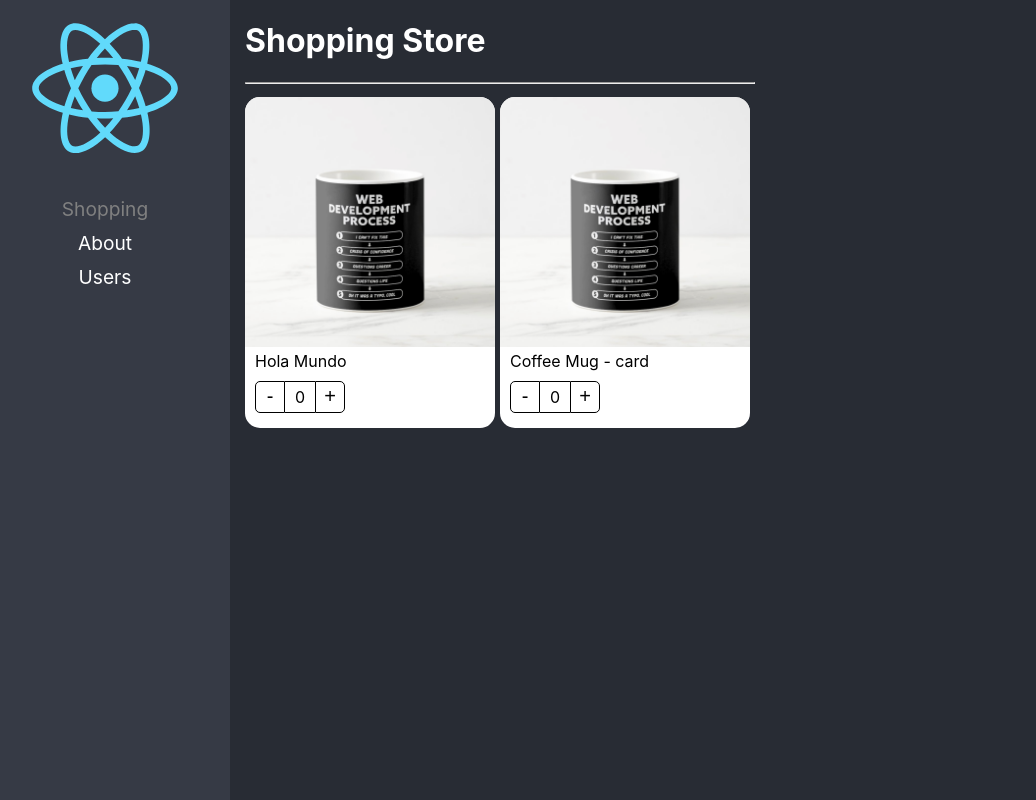
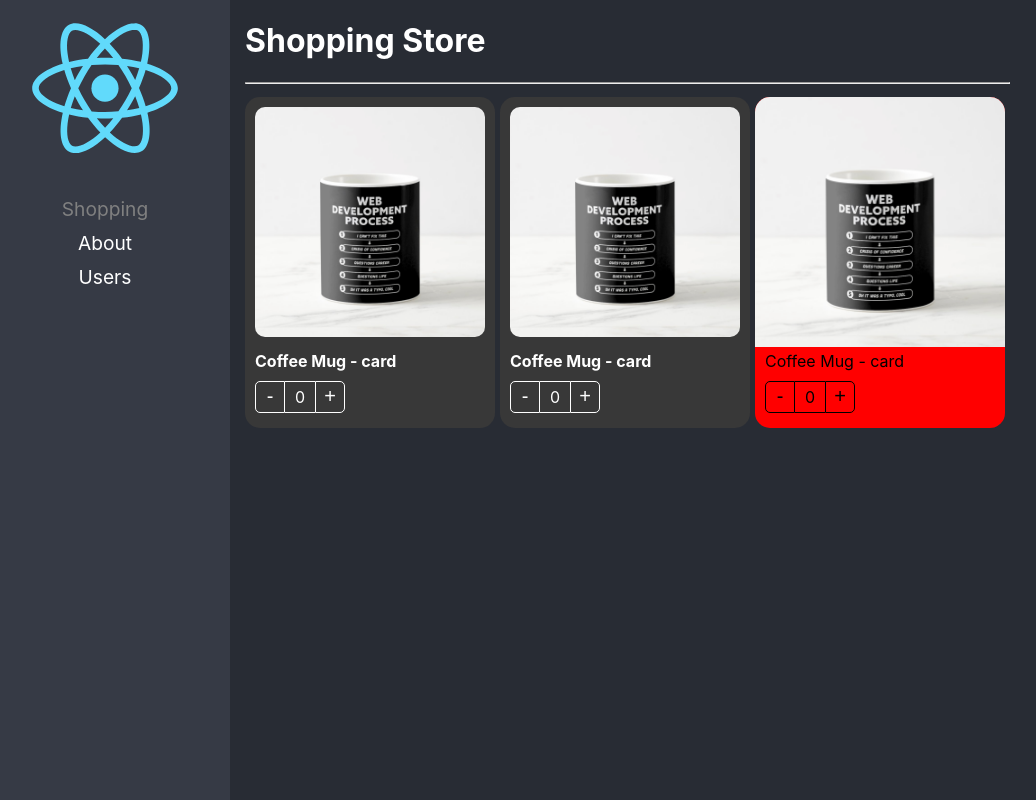
Before and after one commit to SantiLondo19/React-Pro, a React (Create React App) app: page / in a window 1280 px wide. Shown: the whole page, without its empty margins (20-1056 px from the left). Built offline with nearby package versions, Linux system fonts and the light colour scheme.

Commit message:
extended styles

```diff
--- a/src/02-component-patterns/components/ProductButton.tsx
+++ b/src/02-component-patterns/components/ProductButton.tsx
@@ -2,10 +2,15 @@
 import { useContext } from "react";
 import { ProductContext } from "./ProductCard";
 
-export const ProductButton = () => {
+export interface ProductButtonProps {
+  className?: string;
+  style?: React.CSSProperties;
+}
+
+export const ProductButton = ({ className, style }: ProductButtonProps) => {
   const { increaseBy, counter } = useContext(ProductContext);
   return (
-    <div className={styles.buttonsContainer}>
+    <div style={style} className={`${styles.buttonsContainer} ${className}`}>
       <button className={styles.buttonMinus} onClick={() => increaseBy(-1)}>
         -
       </button>
--- a/src/02-component-patterns/components/ProductCard.tsx
+++ b/src/02-component-patterns/components/ProductCard.tsx
@@ -1,16 +1,23 @@
-import { createContext } from "react";
+import { createContext, ReactElement } from "react";
 
 import { useProduct } from "../hooks/useProduct";
 import styles from "../styles/styles.module.css";
 import {
   ProductContextProps,
-  ProductCardProps,
+  Product,
 } from "../interfaces/ProductContextProps";
+
+export interface Props {
+  product: Product;
+  children?: ReactElement | ReactElement[];
+  className?: string;
+  style?: React.CSSProperties;
+}
 
 export const ProductContext = createContext({} as ProductContextProps);
 const { Provider } = ProductContext;
 
-export const ProductCard = ({ children, product }: ProductCardProps) => {
+export const ProductCard = ({ children, product, className, style }: Props) => {
   const { counter, increaseBy } = useProduct();
 
   return (
@@ -21,7 +28,7 @@
         product,
       }}
     >
-      <div className={styles.productCard}>{children}</div>
+      <div style={style} className={`${styles.productCard} ${className}`}>{children}</div>
     </Provider>
   );
 };
--- a/src/02-component-patterns/components/ProductImage.tsx
+++ b/src/02-component-patterns/components/ProductImage.tsx
@@ -3,7 +3,13 @@
 import { useContext } from "react";
 import { ProductContext } from "./ProductCard";
 
-export const ProductImage = ({ img = "" }) => {
+export interface ImageProps {
+  img?: string;
+  className?: string;
+  style?: React.CSSProperties;
+}
+
+export const ProductImage = ({ img, className, style }: ImageProps) => {
   const { product } = useContext(ProductContext);
 
   let imgToshow: string;
@@ -16,6 +22,11 @@
   }
 
   return (
-    <img src={imgToshow} alt="Producto imagen" className={styles.productImg} />
+    <img
+      style={style}
+      src={imgToshow}
+      alt="Producto imagen"
+      className={`${styles.productImg} ${className}`}
+    />
   );
 };
--- a/src/02-component-patterns/components/ProductTitle.tsx
+++ b/src/02-component-patterns/components/ProductTitle.tsx
@@ -2,11 +2,21 @@
 import { useContext } from "react";
 import { ProductContext } from "./ProductCard";
 
-export const ProductTitle = ({ title }: { title?: string }) => {
+export interface ProductTitleProps {
+  className?: string;
+  title?: string;
+  style?: React.CSSProperties;
+}
+
+export const ProductTitle = ({
+  title,
+  className,
+  style,
+}: ProductTitleProps) => {
   const { product } = useContext(ProductContext);
 
   return (
-    <span className={styles.productDescription}>
+    <span style={style} className={`${styles.productDescription} ${className}`}>
       {title ? title : product.title}
     </span>
   );
--- a/src/02-component-patterns/pages/ShoppingPage.tsx
+++ b/src/02-component-patterns/pages/ShoppingPage.tsx
@@ -5,6 +5,7 @@
   ProductButton,
 } from "../components";
 
+import "../styles/custom-styles.css";
 export const ShoppingPage = () => {
   const product = {
     title: "Coffee Mug - card",
@@ -22,14 +23,19 @@
           flexWrap: "wrap",
         }}
       >
-        <ProductCard product={product}>
-          <ProductCard.Image />
-          <ProductCard.Title title="Hola Mundo" />
-          <ProductCard.Button />
+        <ProductCard product={product} className="bg-dark text-white">
+          <ProductCard.Image className="img" />
+          <ProductCard.Title className="text-bold" />
+          <ProductCard.Button className="custom-buttons" />
         </ProductCard>
-        <ProductCard product={product}>
+        <ProductCard product={product} className="bg-dark text-white">
+          <ProductImage className="img" />
+          <ProductTitle className="text-bold" />
+          <ProductButton className="custom-buttons" />
+        </ProductCard>
+        <ProductCard product={product} style={{ backgroundColor: "red"}}>
           <ProductImage />
-          <ProductTitle title="" />
+          <ProductTitle />
           <ProductButton />
         </ProductCard>
       </div>
--- /dev/null
+++ b/src/02-component-patterns/styles/custom-styles.css
@@ -0,0 +1,26 @@
+.bg-dark {
+  background-color: rgb(56, 56, 56);
+}
+
+.img {
+  padding: 10px;
+  border-radius: 20px;
+  width: calc(100% - 20px);
+}
+
+.img:hover {
+  opacity: 0.8;
+}
+
+.text-white {
+  color: white;
+}
+
+.text-bold {
+  font-weight: bold;
+}
+
+.custom-buttons button, .custom-buttons div{
+  color: white;
+  border-color: white;
+}
```
Also changed, not shown: src/02-component-patterns/interfaces/ProductContextProps.ts (+9 -13 lines).
